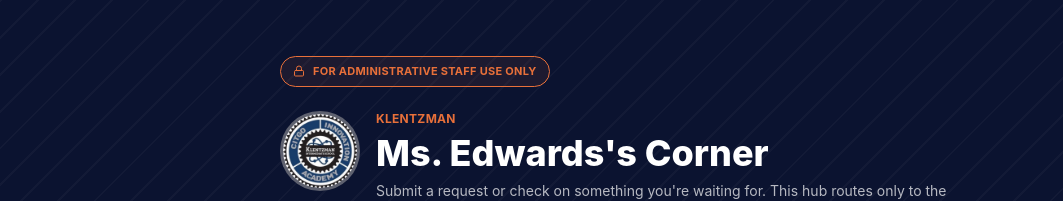
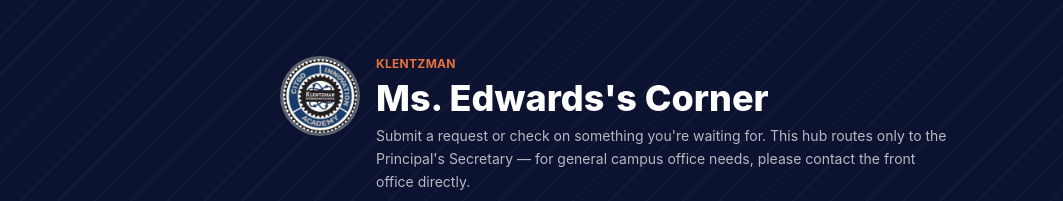
Before and after one commit to 2ccm2zkk88-a11y/claudecodesb, a React (Vite) app: page / in a window 1280 px wide. Shown: the top 201 px of the page, without its empty margins (0-1063 px from the left). Built offline with nearby package versions, Linux system fonts and the light colour scheme; no server answers.

Commit message:
Remove the "For Administrative Staff Use Only" badge
Co-Authored-By: Claude Sonnet 5 <noreply@anthropic.com>
Claude-Session: https://claude.ai/code/session_01LV3whLYBFC5nXtfb5ruAnU

```diff
--- a/src/components/Header.jsx
+++ b/src/components/Header.jsx
@@ -1,17 +1,8 @@
-import { Lock } from "lucide-react";
 import { PALETTE, SCHOOL_SHORT } from "../lib/constants";
 
 export default function Header() {
   return (
     <div className="mb-8">
-      <div
-        className="inline-flex items-center gap-2 px-3 py-1.5 rounded-full border text-[11px] font-bold uppercase tracking-wide mb-6"
-        style={{ borderColor: PALETTE.orange, color: PALETTE.orange, backgroundColor: "rgba(232,112,58,0.08)" }}
-      >
-        <Lock size={12} />
-        For Administrative Staff Use Only
-      </div>
-
       <div className="flex items-start gap-4">
         <img
           src="/logo.png"
```
